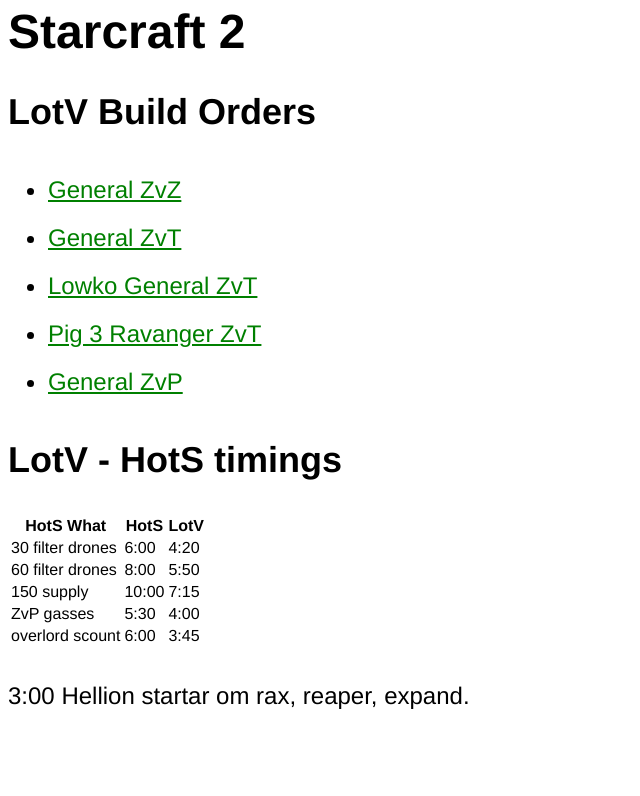
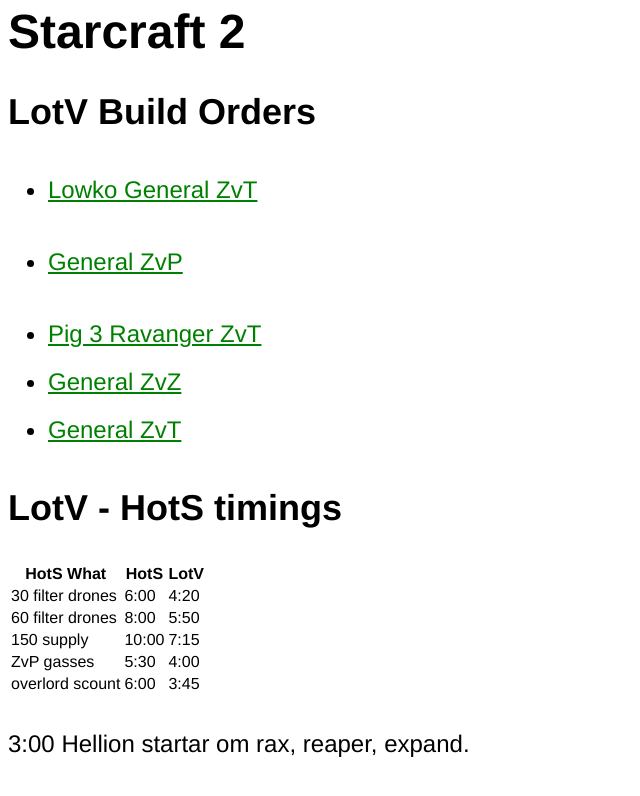
Before and after one commit to andersroos/andersroos.github.io, a Jekyll site: the page built from sc2/index.md, in a window 1280 px wide. Shown: the top 796 px of the page, without its empty margins (0-640 px from the left). Built offline with Jekyll 4.4.1, drawn with Linux system fonts in a browser that asks for light colours.

Commit message:
Fixed front page.

```diff
--- a/sc2/index.md
+++ b/sc2/index.md
@@ -5,11 +5,12 @@
 
 ## LotV Build Orders
 
+- [ Lowko General ZvT ]( lowko-zvt.html )
+- [ General ZvP ]( general-zvp.html )
+
+- [ Pig 3 Ravanger ZvT ]( pig-zvt-3-ravanger-push.html )
 - [ General ZvZ ]( general-zvz.html )
 - [ General ZvT ]( general-zvt.html )
-- [ Lowko General ZvT ]( lowko-zvt.html )
-- [ Pig 3 Ravanger ZvT ]( pig-zvt-3-ravanger-push.html )
-- [ General ZvP ]( general-zvp.html )
 
 ## LotV - HotS timings
 
```
